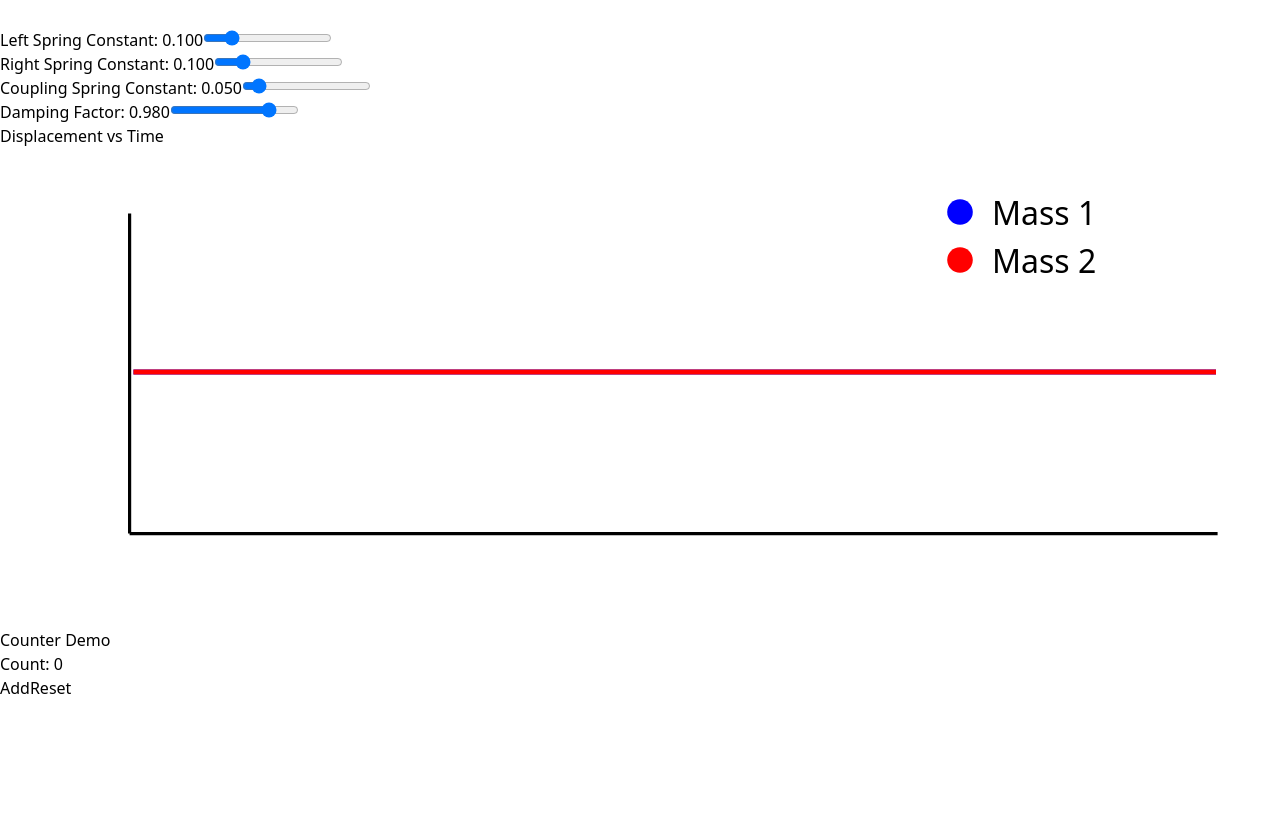
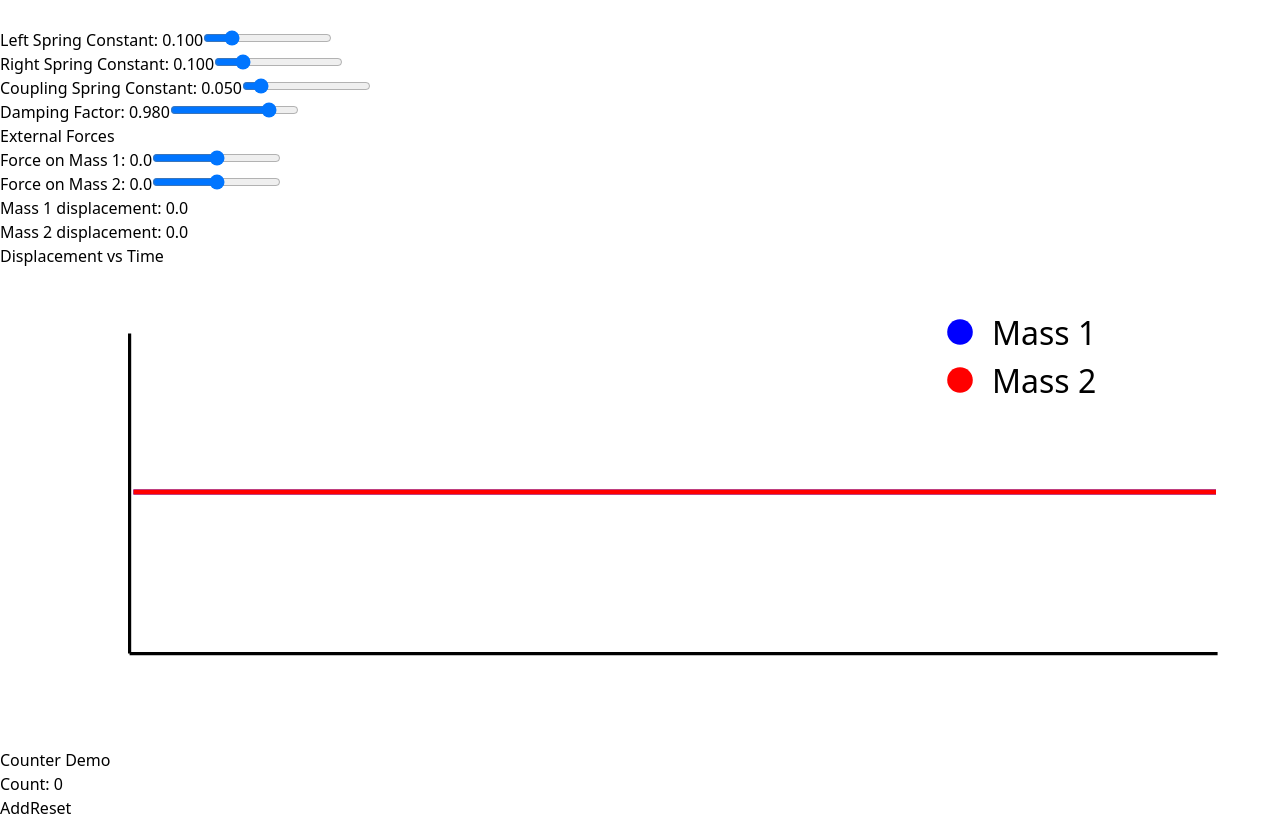
Before and after one commit to gileshd/elastic-algebra, a React (Vite) app: page / in a window 1280 px wide. Shown: the part 1260-2080 px from the top of the page. Before the commit the page ends 1960 px from the top, so only its background shows below. Built offline with nearby package versions, Linux system fonts and the light colour scheme.

Commit message:
Add force controls and displacement readout

```diff
--- a/src/components/CoupledSpring.jsx
+++ b/src/components/CoupledSpring.jsx
@@ -4,6 +4,16 @@ import * as d3 from 'd3';
 const CoupledSpring = () => {
   const svgRef = useRef(null);
   const graphRef = useRef(null);
+
+  const DISPLACEMENT_THRESHOLD = 0.05;  // Values smaller than this will be rounded to zero
+
+  const formatDisplacement = (value) => {
+    if (Math.abs(value) < DISPLACEMENT_THRESHOLD) {
+      return '\u00A00.0';  // Always show positive zero
+    }
+    return `${value >= 0 ? '\u00A0' : '-'}${Math.abs(value).toFixed(1)}`;
+  };
+
   const [springState, setSpringState] = useState({
     // Mass 1 properties
     mass1: {
@@ -341,7 +351,7 @@ const CoupledSpring = () => {
                 </label>
                 <input
                   type="range"
-                  min="0.01"
+                  min="0.0"
                   max="0.5"
                   step="0.01"
                   value={springState.coupling.k}
@@ -370,8 +380,71 @@ const CoupledSpring = () => {
                   className="w-full"
                 />
               </div>
+
+              {/* New External Force Controls */}
+              <div className="pt-4 border-t">
+                <h3 className="text-sm font-semibold mb-2">External Forces</h3>
+
+                <div className="mb-3">
+                  <label className="block text-sm font-medium text-gray-700 mb-1">
+                    Force on Mass 1: {springState.mass1.externalForce.toFixed(1)}
+                  </label>
+                  <input
+                    type="range"
+                    min="-5"
+                    max="5"
+                    step="0.1"
+                    value={springState.mass1.externalForce}
+                    onChange={(e) => setSpringState(prev => ({
+                      ...prev,
+                      mass1: {
+                        ...prev.mass1,
+                        externalForce: parseFloat(e.target.value)
+                      }
+                    }))}
+                    className="w-full"
+                  />
+                </div>
+
+                <div>
+                  <label className="block text-sm font-medium text-gray-700 mb-1">
+                    Force on Mass 2: {springState.mass2.externalForce.toFixed(1)}
+                  </label>
+                  <input
+                    type="range"
+                    min="-5"
+                    max="5"
+                    step="0.1"
+                    value={springState.mass2.externalForce}
+                    onChange={(e) => setSpringState(prev => ({
+                      ...prev,
+                      mass2: {
+                        ...prev.mass2,
+                        externalForce: parseFloat(e.target.value)
+                      }
+                    }))}
+                    className="w-full"
+                  />
+                </div>
+              </div>
             </div>
           </div>
+
+          <div className="mt-4 text-sm text-gray-600 space-y-1 font-mono">
+            <div>
+              Mass 1 displacement:
+              <span style={{ display: 'inline-block', width: '4ch' }}>
+                {formatDisplacement((springState.mass1.position - springState.mass1.anchor) - springState.mass1.restLength)}
+              </span>
+            </div>
+            <div>
+              Mass 2 displacement:
+              <span style={{ display: 'inline-block', width: '4ch' }}>
+                {formatDisplacement((springState.mass2.position - springState.mass2.anchor) + springState.mass2.restLength)}
+              </span>
+            </div>
+          </div>
+
 
           <div className="mt-4">
             <h3 className="text-lg font-semibold mb-2">Displacement vs Time</h3>
```
